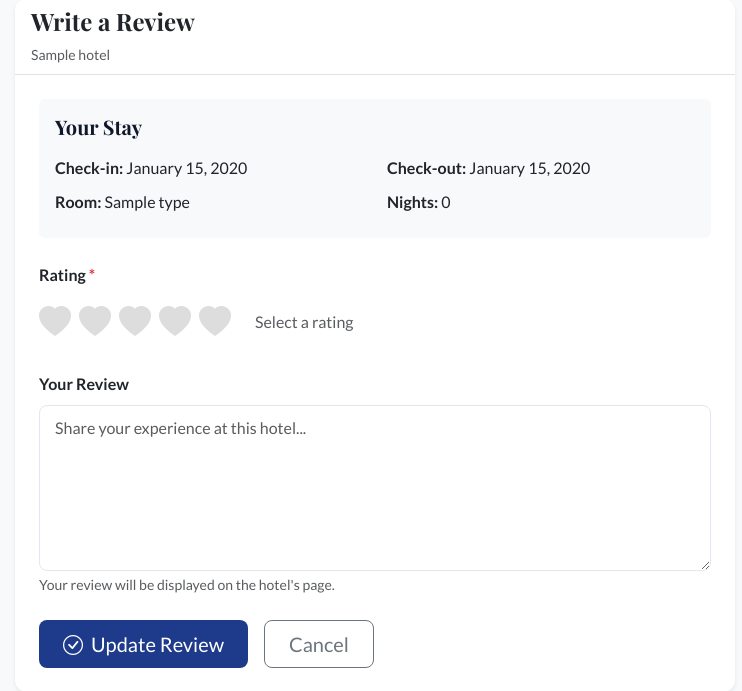
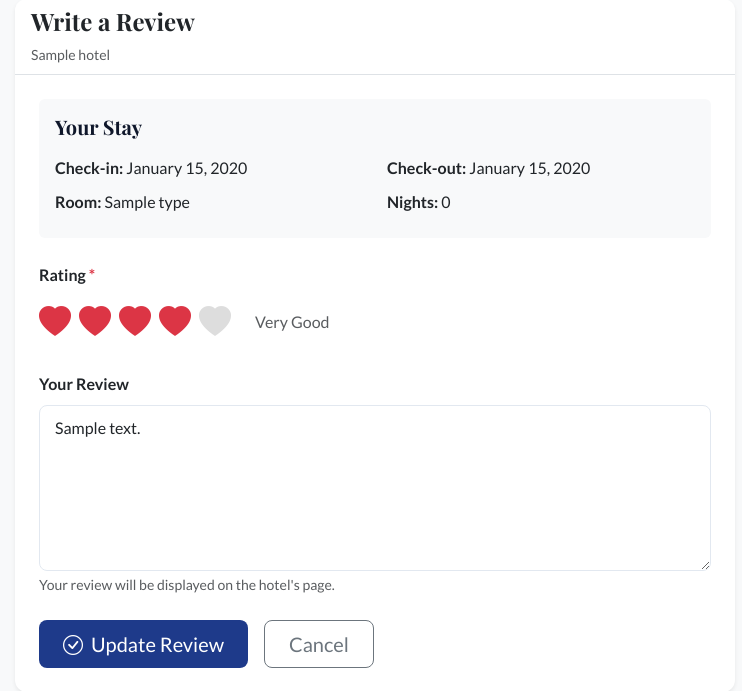
Before and after one commit to Jiacheeng-Li/hotel, a Flask app: page /booking/1/review in a window 1280 px wide. Shown: the part 224-915 px from the top of the page, without its empty margins (265-1007 px from the left). Run offline with Flask 3, Linux system fonts and the light colour scheme; a user stored in the database is signed in; tables that the repository leaves empty hold one stand-in row (values such as "Sample post").

Commit message:
Complete edit review functionality in write_review.html
- Pre-fills rating when editing existing review
- Pre-fills comment text when editing
- Updates rating text display to show current rating
- Initializes star colors based on existing rating

```diff
--- a/hotelweb/templates/main/write_review.html
+++ b/hotelweb/templates/main/write_review.html
@@ -50,11 +50,11 @@
                             <div class="rating-input d-flex gap-2 align-items-center">
                                 {% for i in range(1, 6) %}
                                 <label class="rating-star" for="rating-{{ i }}" style="cursor: pointer; font-size: 2rem; color: #ddd; transition: color 0.2s;">
-                                    <input type="radio" name="rating" id="rating-{{ i }}" value="{{ i }}" required style="display: none;">
+                                    <input type="radio" name="rating" id="rating-{{ i }}" value="{{ i }}" required style="display: none;" {% if existing_review and existing_review.rating == i %}checked{% endif %}>
                                     <i class="bi bi-heart-fill"></i>
                                 </label>
                                 {% endfor %}
-                                <span class="ms-3 text-muted" id="rating-text">Select a rating</span>
+                                <span class="ms-3 text-muted" id="rating-text">{% if existing_review %}Current rating: {{ existing_review.rating }}{% else %}Select a rating{% endif %}</span>
                             </div>
                         </div>
 
@@ -62,7 +62,7 @@
                         <div class="mb-4">
                             <label for="comment" class="form-label fw-bold">Your Review</label>
                             <textarea class="form-control" id="comment" name="comment" rows="6"
-                                placeholder="Share your experience at this hotel..."></textarea>
+                                placeholder="Share your experience at this hotel...">{% if existing_review %}{{ existing_review.comment or '' }}{% endif %}</textarea>
                             <small class="text-muted">Your review will be displayed on the hotel's page.</small>
                         </div>
 
@@ -96,6 +96,19 @@ document.addEventListener('DOMContentLoaded', function() {
         4: 'Very Good',
         5: 'Excellent'
     };
+
+    // Initialize rating display if existing review
+    {% if existing_review %}
+    const initialRating = {{ existing_review.rating }};
+    ratingText.textContent = ratingTexts[initialRating];
+    ratingLabels.forEach((label, index) => {
+        if (index < initialRating) {
+            label.style.color = '#dc3545'; // Red for selected
+        } else {
+            label.style.color = '#ddd'; // Gray for unselected
+        }
+    });
+    {% endif %}
 
     ratingInputs.forEach(input => {
         input.addEventListener('change', function() {
```
